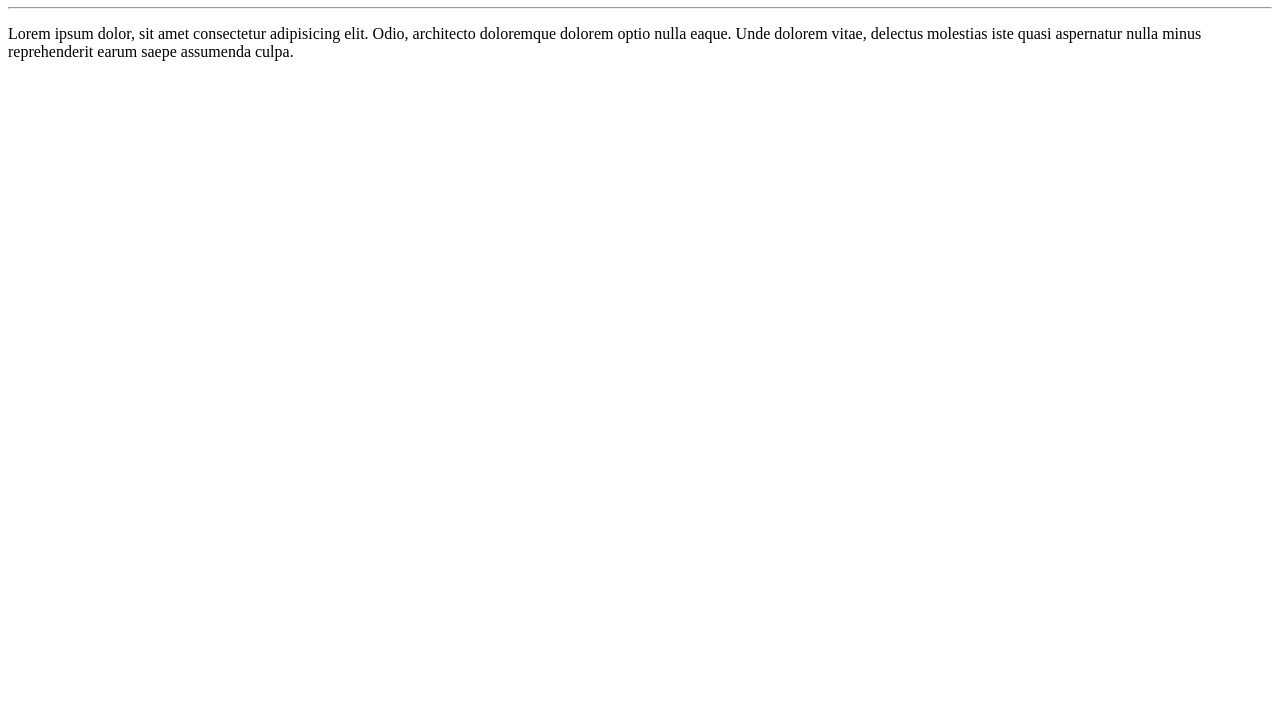
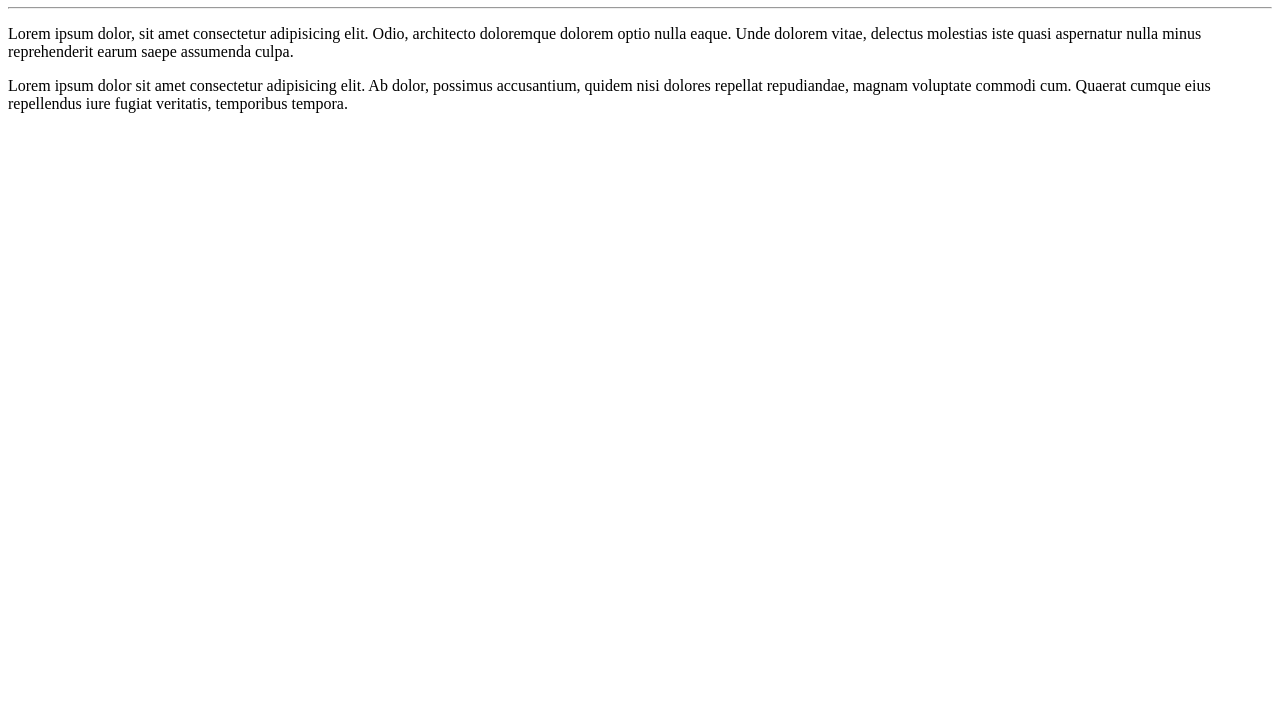
Before and after one commit to tiagomrluiz/OlaMundo, a plain HTML site: page site-exemplo/index.html in a window 1280 px wide. Shown: the part 73-800 px from the top of the page. Drawn offline with Linux system fonts and the light colour scheme.

Commit message:
adicionai um paragrafo

```diff
--- a/site-exemplo/index.html
+++ b/site-exemplo/index.html
@@ -9,5 +9,8 @@
     <h1>Olá, Mundo!</h1>
     <hr>
     <p>Lorem ipsum dolor, sit amet consectetur adipisicing elit. Odio, architecto doloremque dolorem optio nulla eaque. Unde dolorem vitae, delectus molestias iste quasi aspernatur nulla minus reprehenderit earum saepe assumenda culpa.</p>
+    <p>
+        Lorem ipsum dolor sit amet consectetur adipisicing elit. Ab dolor, possimus accusantium, quidem nisi dolores repellat repudiandae, magnam voluptate commodi cum. Quaerat cumque eius repellendus iure fugiat veritatis, temporibus tempora.
+    </p>
 </body>
 </html>
```
